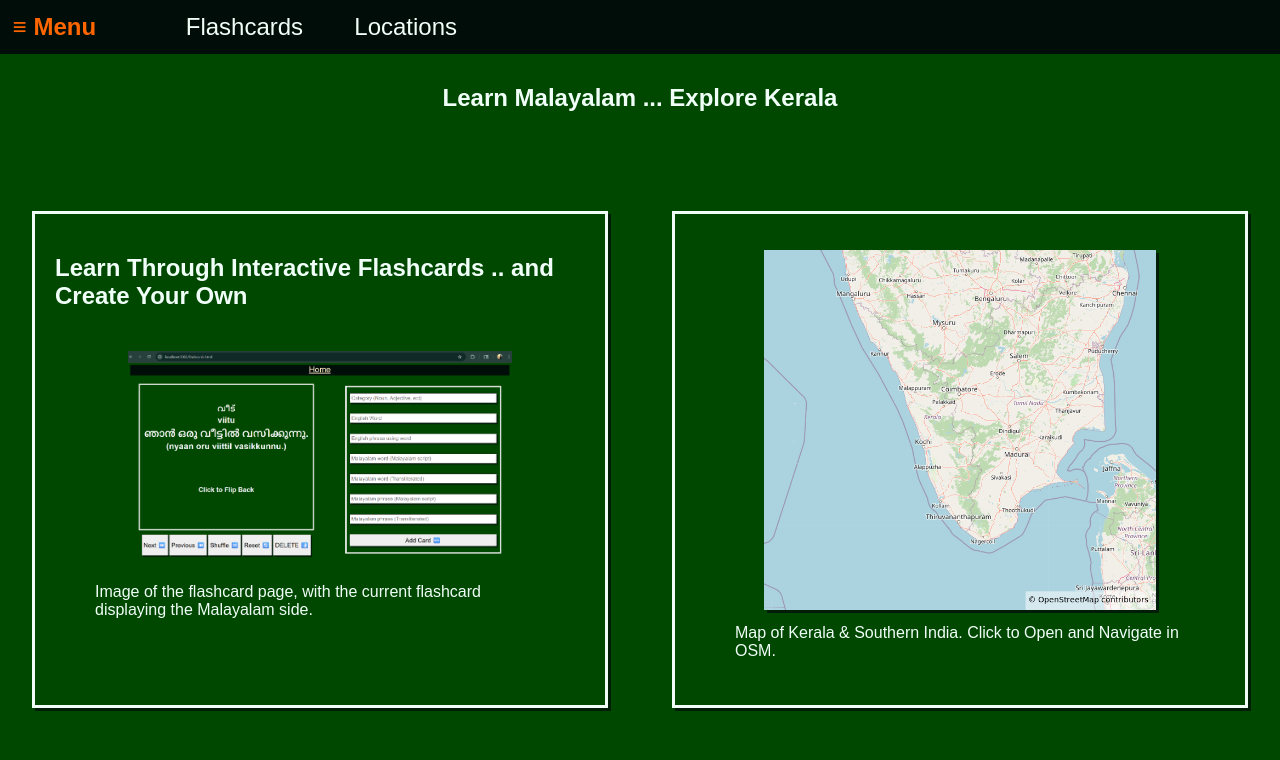
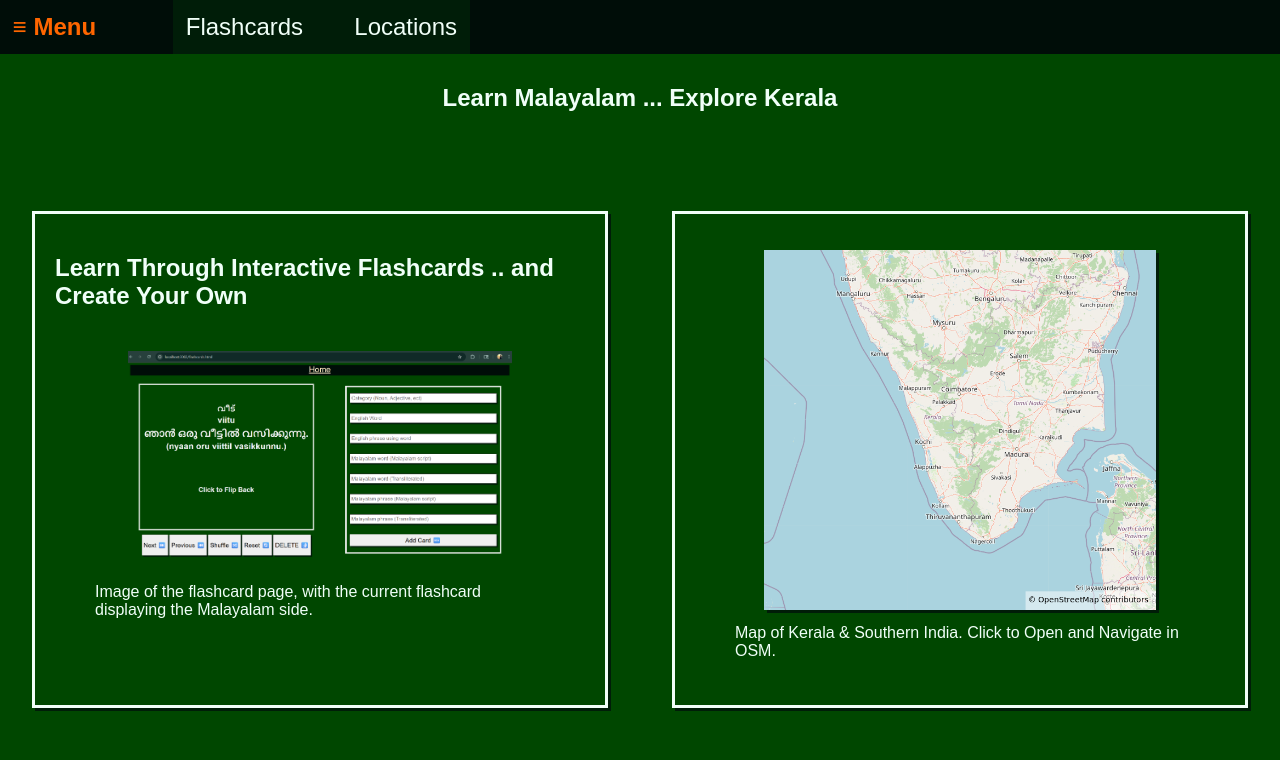
Before and after one commit to wslider/malayalam-explorer, a website with bundled scripts: page public/index.html in a window 1280 px wide. Both pictures are taken after a click on the link "≡ Menu". Shown: the top 760 px of the page. Built offline with nearby package versions, Linux system fonts and the light colour scheme.

Commit message:
background color of links on navbar set to var(--monsoonCloud)

```diff
--- a/public/css/flashcards.css
+++ b/public/css/flashcards.css
@@ -33,6 +33,7 @@
         .topnav #myLinks {
             display: none; /* Hidden by default */
             flex-direction: column;
+            background-color: var(--keralaShade);
         }
 
         .topnav a {
--- a/public/css/locations.css
+++ b/public/css/locations.css
@@ -32,6 +32,7 @@ body {
         .topnav #myLinks {
             display: none; /* Hidden by default */
             flex-direction: column;
+            background-color: var(--keralaShade);
         }
 
         .topnav a {
--- a/public/css/style.css
+++ b/public/css/style.css
@@ -30,6 +30,7 @@
         .topnav #myLinks {
             display: none; /* Hidden by default */
             flex-direction: column;
+            background-color: var(--keralaShade);
         }
 
         .topnav a {
```
